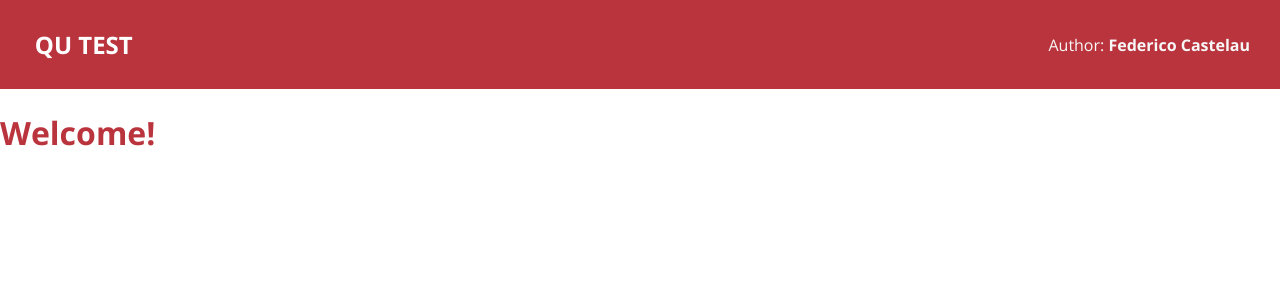
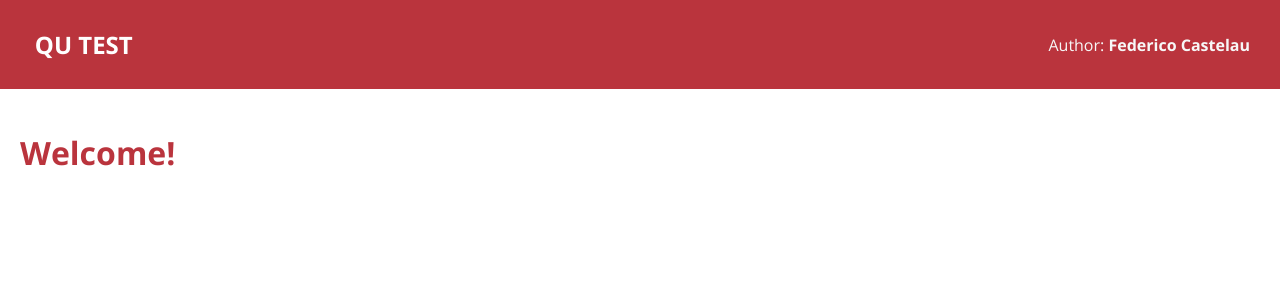
Before and after one commit to fedecastelau/qu-test, an Angular app: page / in a window 1280 px wide. Shown: the top 300 px of the page. Built offline with nearby package versions, Linux system fonts and the light colour scheme.

Commit message:
Created qu-content component to wrap the content of the page

```diff
--- a/src/app/app.component.html
+++ b/src/app/app.component.html
@@ -1,2 +1,4 @@
 <qu-header></qu-header>
-<h1>Welcome!</h1>
+<qu-content>
+    <h1>Welcome!</h1>
+</qu-content>
--- /dev/null
+++ b/src/app/shared/components/qu-content/qu-content.component.html
@@ -0,0 +1,3 @@
+<div class="qu-content__wrapper">
+    <ng-content></ng-content>
+</div>
--- /dev/null
+++ b/src/app/shared/components/qu-content/qu-content.component.scss
@@ -0,0 +1,5 @@
+.qu-content {
+    &__wrapper {
+        padding: 20px;
+    }
+}
--- /dev/null
+++ b/src/app/shared/components/qu-content/qu-content.component.ts
@@ -0,0 +1,15 @@
+import { Component, OnInit } from '@angular/core';
+
+@Component({
+  selector: 'qu-content',
+  templateUrl: './qu-content.component.html',
+  styleUrls: ['./qu-content.component.scss']
+})
+export class QuContentComponent implements OnInit {
+
+  constructor() { }
+
+  ngOnInit(): void {
+  }
+
+}
```
Also changed, not shown: src/app/shared/shared.module.ts (+9 -2 lines), 1 other file (tests, documents, lock files or other folders).
